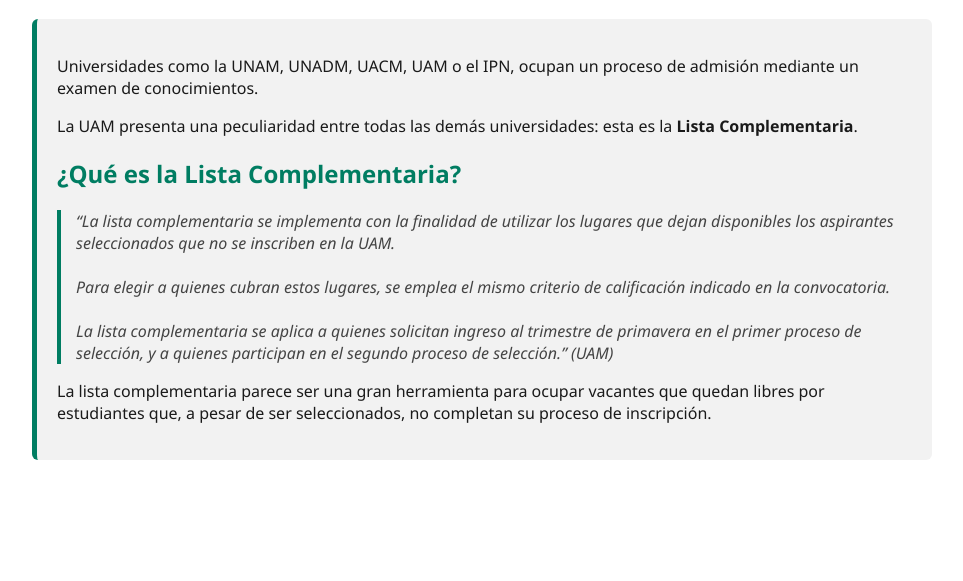
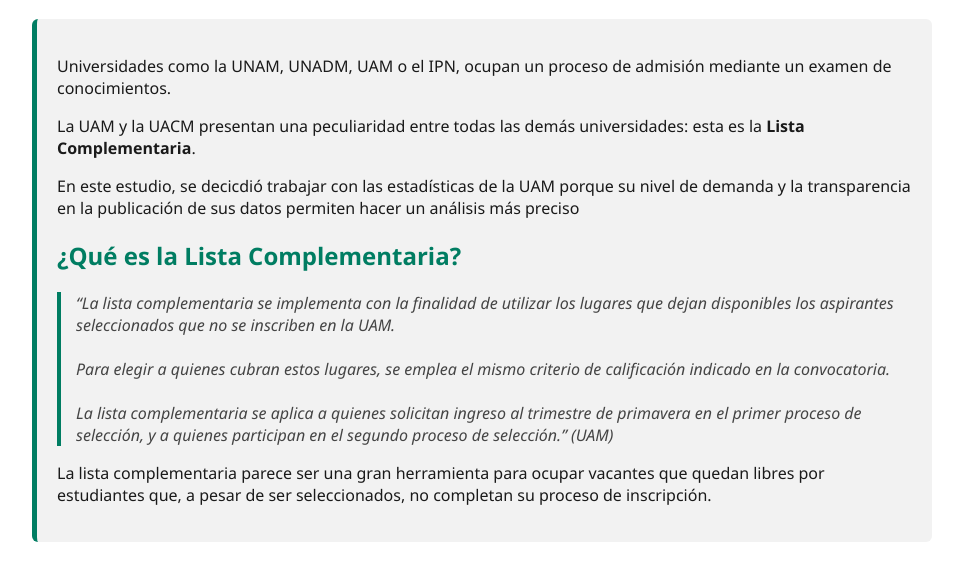
Before and after one commit to Bamb-l3/Lista-complementaria, a plain HTML site: page index.html in a window 1280 px wide. Shown: the part 107-688 px from the top of the page, without its empty margins (158-1121 px from the left). Drawn offline with Linux system fonts and the light colour scheme.

Commit message:
Update index.html

```diff
--- a/index.html
+++ b/index.html
@@ -47,10 +47,10 @@
     <h1>La UAM y su Lista Complementaria</h1>
 
     <div class="highlight">
-      <p>Universidades como la UNAM, UNADM, UACM, UAM o el IPN, ocupan un proceso de admisión mediante un examen de conocimientos.</p>
+      <p>Universidades como la UNAM, UNADM, UAM o el IPN, ocupan un proceso de admisión mediante un examen de conocimientos.</p>
 
-      <p>La UAM presenta una peculiaridad entre todas las demás universidades: esta es la <strong>Lista Complementaria</strong>.</p>
-
+      <p>La UAM y la UACM presentan una peculiaridad entre todas las demás universidades: esta es la <strong>Lista Complementaria</strong>.</p>
+      </p>En este estudio, se decicdió trabajar con las estadísticas de la UAM porque su nivel de demanda y la transparencia en la publicación de sus datos permiten hacer un análisis más preciso</p>
       <h2>¿Qué es la Lista Complementaria?</h2>
 
       <p class="quote">“La lista complementaria se implementa con la finalidad de utilizar los lugares que dejan disponibles los aspirantes seleccionados que no se inscriben en la UAM.<br><br>
```
